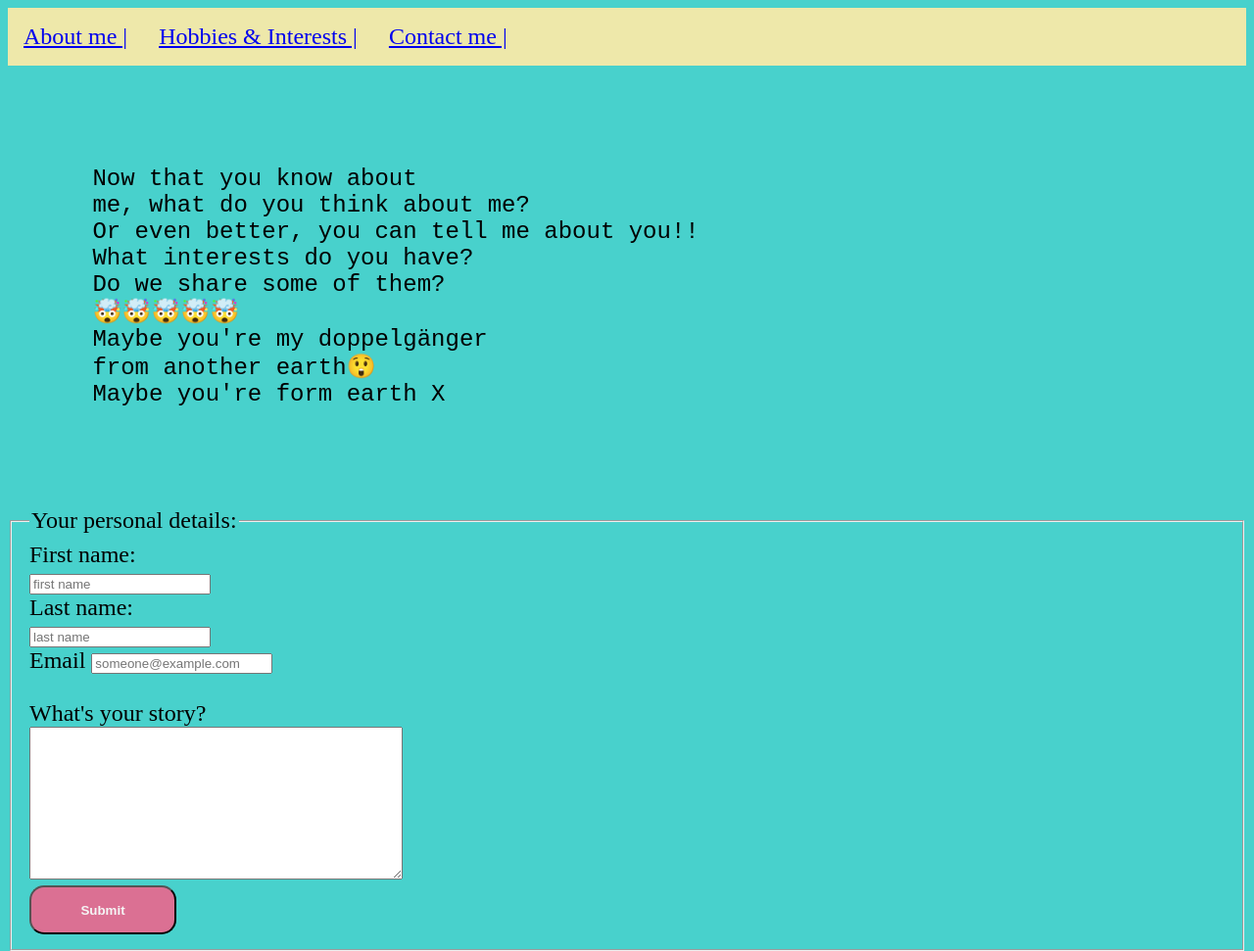
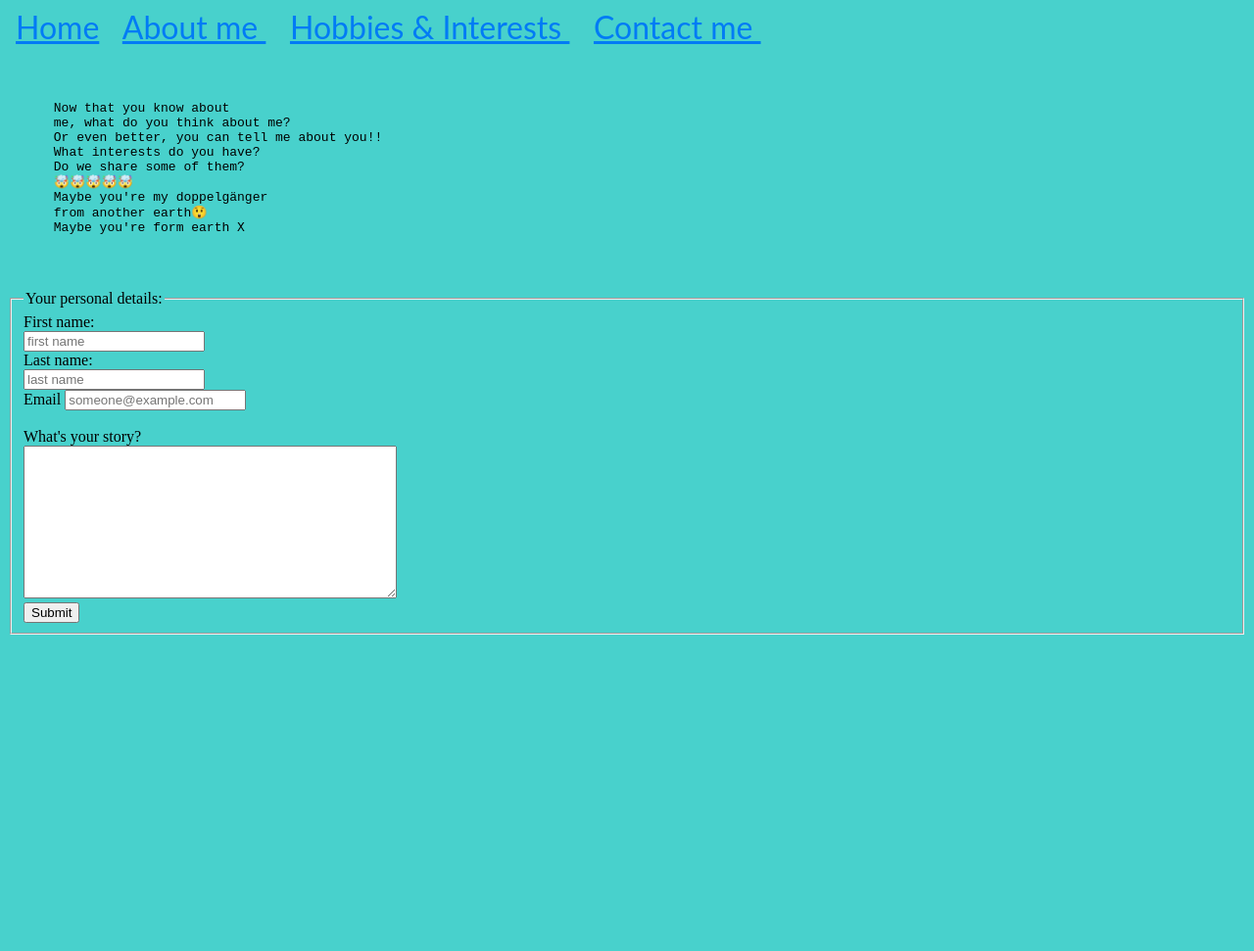
Before and after one commit to asiimire/asiimire-web, a plain HTML site: page form.html in a window 1280 px wide. Shown: the whole page at 98% size. After the commit the page ends 800 px from the top, so only its background shows below. Drawn offline with Linux system fonts and the light colour scheme.

Commit message:
Update form.html

```diff
--- a/form.html
+++ b/form.html
@@ -5,41 +5,14 @@
 	<meta name="viewport" content="width=device-width, initial-scale=1">
 	<title></title>
 </head>
-<body style="background-color: mediumturquoise; font-family: Shanti; font-size: 24px;">
-  <ul style="list-style-type: none; background-color: palegoldenrod;
-  margin: 0;
-  padding: 0;
-  overflow: hidden;
- ">
-  <li style="float: left;
-  display: block;
-  color: white;
-  text-align: center;
-  padding: 16px;
-  text-decoration: none;
-"><a href="final.html">About me |</a></li>
-  <li style="float: left;
-  display: block;
-  color: white;
-  text-align: center;
-  padding: 16px;
-  text-decoration: none;
-"><a href="hobbies.html" target="_blank">Hobbies & Interests |</a></li>
-  <li style="float: left;
-  display: block;
-  color: white;
-  text-align: center;
-  padding: 16px;
-  text-decoration: none;
-"><a href="form.html" target="_blank">Contact me |</a></li>
-  <li style="float: left;
-  display: block;
-  color: white;
-  text-align: center;
-  padding: 16px;
-  text-decoration: none;
-">
-</ul>
+<body bgcolor ="mediumturquoise"size="4" link="#017bf5" alink="#017bf5" vlink="#000" color="tomato">
+      &nbsp;
+      <font face = "Lato" size="6">
+      	<a href="index.html" target="_blank">Home</a>&nbsp;&nbsp;
+	<a href="home.html" target="_blank">About me </a>&nbsp;&nbsp;
+        <a href="hobbies.html" target="_blank">Hobbies & Interests </a>&nbsp;&nbsp;
+        <a href="form.html" target="_blank">Contact me </a>&nbsp;&nbsp;
+      </font>
 
 <pre>
   <p>
@@ -66,22 +39,18 @@
     <br><br>
     <label>What's your story?</label><br>
     <textarea name="message" rows="10" cols="45"></textarea><br>
-  <input type="submit" value="Submit" target="_blank" style="
-  	background-color: palevioletred;
-    color:whitesmoke;
-    height: 50px;
-    width: 150px;
-    border-radius: 15px;
-    cursor: pointer;
-    font-weight: bold;
-    font-size: 14;
-    font-style: normal;
-    transition: background-color 0.15s, color 0.15s, box-shadow 1s">
+  <input type="submit" value="Submit" target="_blank" bgcolor= "palevioletred"
+    color="whitesmoke"
+    height="50px"
+    width="150px"
+    border-radius="15px"
+    cursor= "pointer"
+    font-weight="bold"
+    size="4"
+    font-style="normal"
+    transition="background-color 0.15s, color 0.15s, box-shadow 1s">
   </fieldset>
 
 </form>
-<footer style="background-color: beige;">
-
-</footer>
 </body>
 </html>
```
